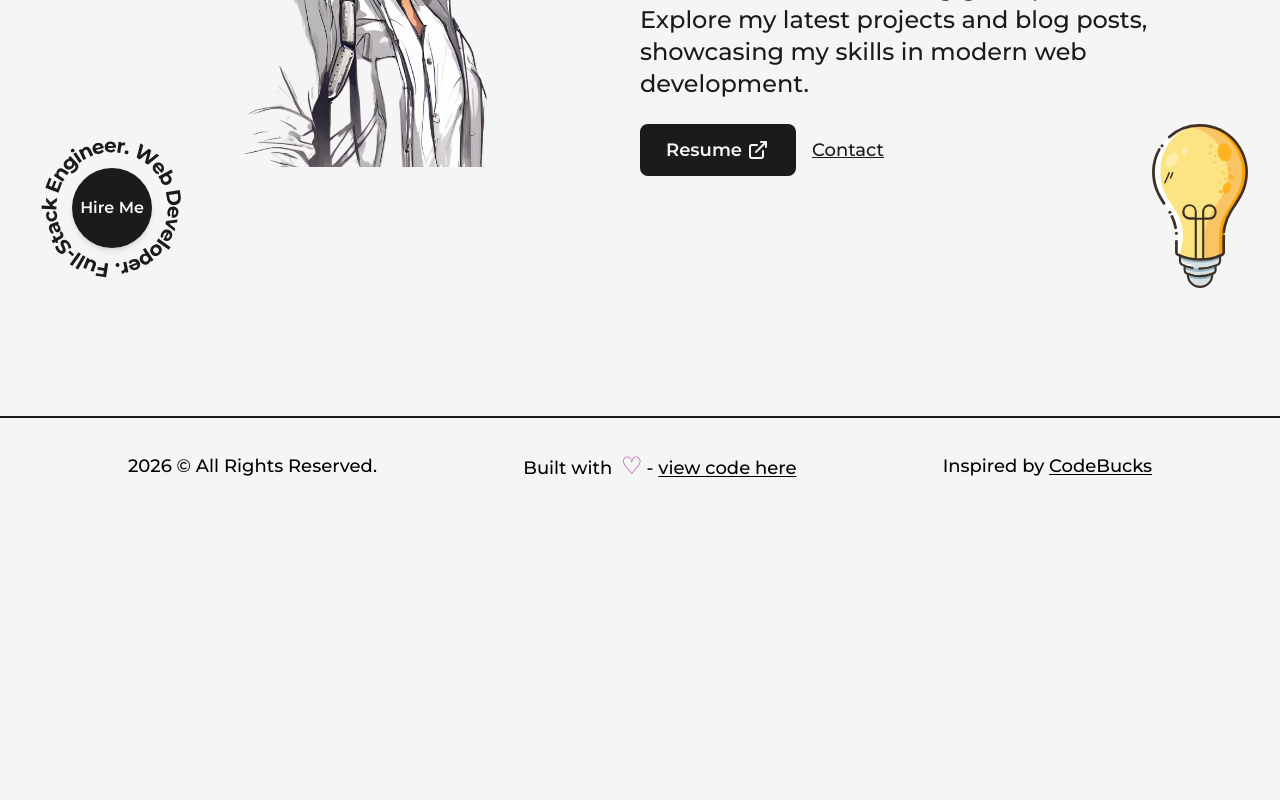
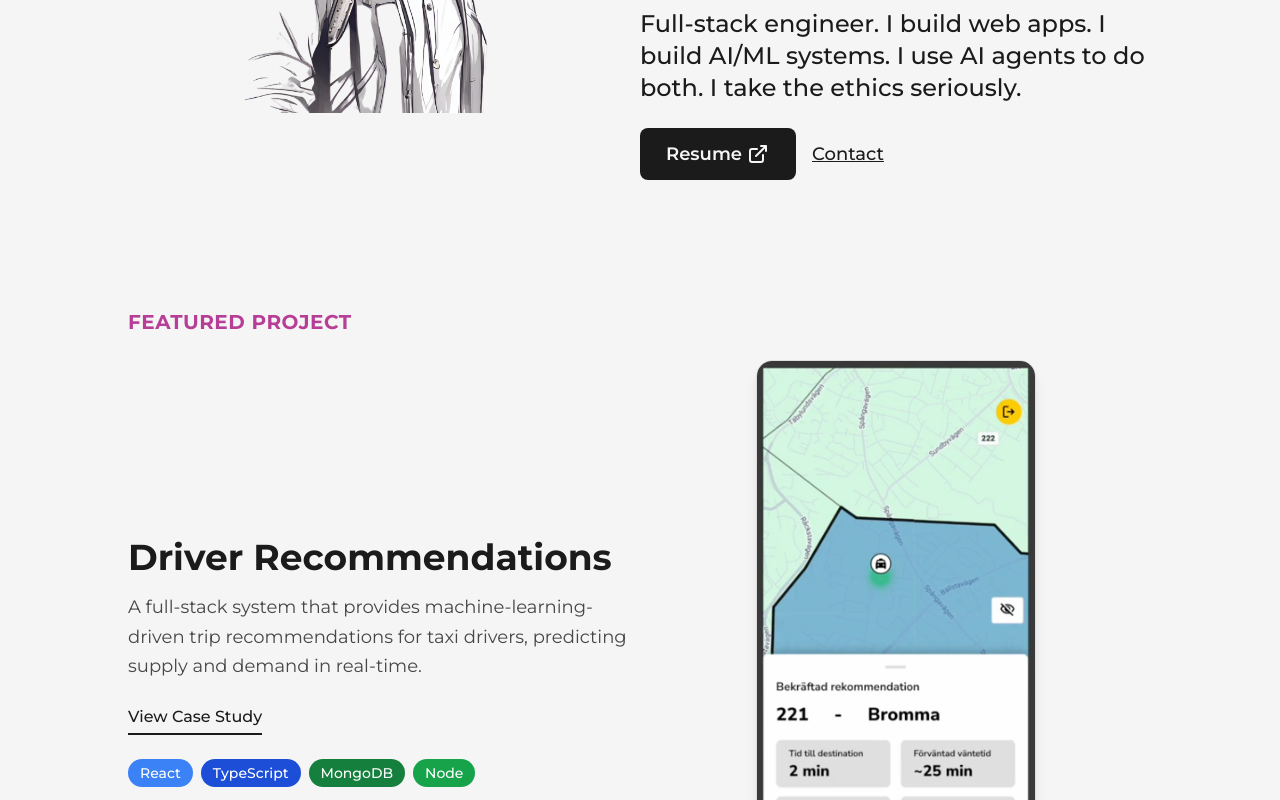
Before and after one commit to minademian/minademian.com-v2, a Next.js app: page / in a window 1280 px wide. Shown: the part 480-1280 px from the top of the page. Before the commit the page ends 994 px from the top, so only its background shows below. Built offline with nearby package versions, Linux system fonts and the light colour scheme.

Commit message:
feat: 2026 refresh for website

```diff
--- a/src/app/page.tsx
+++ b/src/app/page.tsx
@@ -6,20 +6,20 @@ import Link from 'next/link';
 import { SectionComponent } from '@/atoms/Section.component';
 import { LinkArrow } from '@/molecules//Icons.component';
 import AnimatedText from '@/organisms/AnimatedText.component';
-import HireMe from '@/organisms/HireMe.component';
+import { TechStack } from '@/organisms/TechStack.component';
 import TransitionEffect from '@/organisms/TransitionEffect.component';
 import profilePic from '@/public/images/art/homepage-art-3.png';
-import lightBulb from '@/public/images/miscellaneous_icons_1.svg';
+import projectImg from '@/public/images/projects/dr/dr-preview.png';
 
 export default function Page() {
   return (
     <>
       <TransitionEffect />
-      <main className="flex items-center bg-light dark:bg-dark dark:text-light
+      <main className="flex flex-col bg-light dark:bg-dark dark:text-light
       w-full min-h-screen text-dark 2xs:w-full 2xs:p-1">
-        <SectionComponent className="pt-0 md:p-16 sm:pt-8 2xs:p-0">
+        <SectionComponent className="pt-0 md:p-8 sm:p-6 2xs:p-4">
           <div className="flex items-center justify-between w-full lg:flex-col">
-            <div className="w-1/2 md:w-full lg:w-full md:mb-4">
+            <div className="w-1/2 md:w-full lg:w-full lg:mb-8 md:mb-6">
               <Image
                 src={profilePic}
                 alt="minademian.com digital art"
@@ -30,17 +30,16 @@ export default function Page() {
             </div>
             <div className="w-1/2 flex flex-col items-center self-center lg:w-full lg:text-center">
               <AnimatedText
-                text="Turning Ideas Into Scaleable Products"
+                text="I design and build production-grade web applications."
                 className="!text-6xl !text-left xl:!text-5xl lg:!text-center lg:!text-6xl md:!text-5xl sm:!text-3xl"
               />
               <p className="my-4 text-2xl font-medium lg:!text-3xl md:!text-2xl sm:!text-3xl 2xs:!text-sm 2xs:p-0">
-                As an experienced full-stack engineer, I am committed to making
-                great products. Explore my latest projects and blog posts,
-                showcasing my skills in modern web development.
+                Full-stack engineer. I build web apps. I build AI/ML systems.
+                I use AI agents to do both. I take the ethics seriously.
               </p>
               <div className="flex items-center self-start mt-2 lg:self-center">
                 <Link
-                  href="https://files.minademian.com/MinaDemian-2024-website.pdf"
+                  href="https://linkedin.com/in/minademian"
                   target={'_blank'}
                   className="flex items-center text-light p-2.5 px-6 rounded-lg text-lg
                   font-semibold border-2 border-solid bg-dark
@@ -64,14 +63,63 @@ export default function Page() {
             </div>
           </div>
         </SectionComponent>
-        <HireMe className="md:hidden"></HireMe>
-        <div className="absolute right-8 bottom-8 inline-block w-24 md:hidden">
-          <Image
-            src={lightBulb}
-            alt="minademian.com"
-            className="w-full h-auto"
-          />
-        </div>
+
+        {/* Featured Project Section */}
+        <SectionComponent className="pt-0 md:p-8 sm:p-6 2xs:p-4">
+          <div className="flex flex-col">
+            <span
+              className="text-xl font-bold uppercase tracking-wide text-primary dark:text-primaryDark
+              mb-6 sm:mb-4 lg:text-center"
+            >
+              Featured Project
+            </span>
+            <div
+              className="flex items-center justify-between w-full
+              lg:flex-col lg:gap-8 md:gap-6"
+            >
+              <div className="w-1/2 lg:w-full lg:mb-6 lg:text-center">
+                <h2
+                  className="text-4xl font-bold mb-4 text-dark dark:text-light
+                  md:text-3xl sm:text-2xl sm:mb-3"
+                >
+                  Driver Recommendations
+                </h2>
+                <p
+                  className="text-lg text-dark/80 dark:text-light/80 mb-6
+                  md:text-base md:mb-5 sm:mb-4 leading-relaxed"
+                >
+                  A full-stack system that provides machine-learning-driven trip
+                  recommendations for taxi drivers, predicting supply and demand
+                  in real-time.
+                </p>
+                <Link
+                  href="/projects"
+                  className="inline-flex items-center text-dark dark:text-light font-medium
+                    border-b-2 border-dark dark:border-light pb-1
+                    hover:border-primary dark:hover:border-primaryDark
+                    transition-colors"
+                >
+                  View Case Study
+                </Link>
+                <div className="mt-6 sm:mt-4 lg:flex lg:justify-center">
+                  <TechStack techs={['React', 'TypeScript', 'MongoDB', 'Node']} />
+                </div>
+              </div>
+              <div className="w-1/2 lg:w-full flex justify-center lg:justify-center">
+                <Link href="/projects" className="block max-w-[280px] lg:max-w-[240px] sm:max-w-[200px]">
+                  <Image
+                    src={projectImg}
+                    alt="Driver Recommendations Project"
+                    className="w-full h-auto rounded-2xl shadow-lg
+                      hover:shadow-xl transition-shadow border border-dark/10 dark:border-light/10"
+                    priority
+                    sizes="(max-width: 640px) 200px, (max-width: 1024px) 240px, 280px"
+                  />
+                </Link>
+              </div>
+            </div>
+          </div>
+        </SectionComponent>
       </main>
     </>
   );
```
Also changed, not shown: public/images/projects/dr/dr-preview.png (added).
